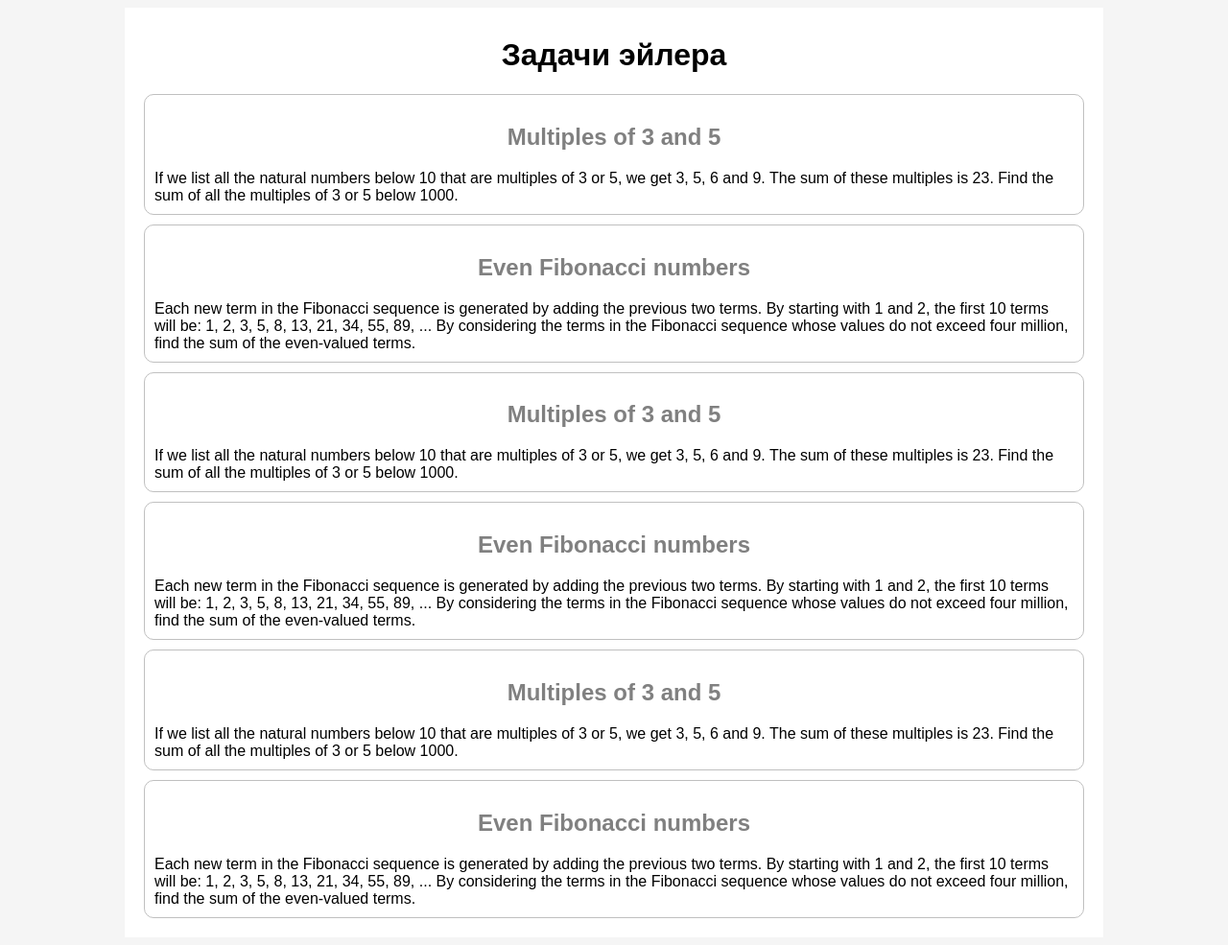
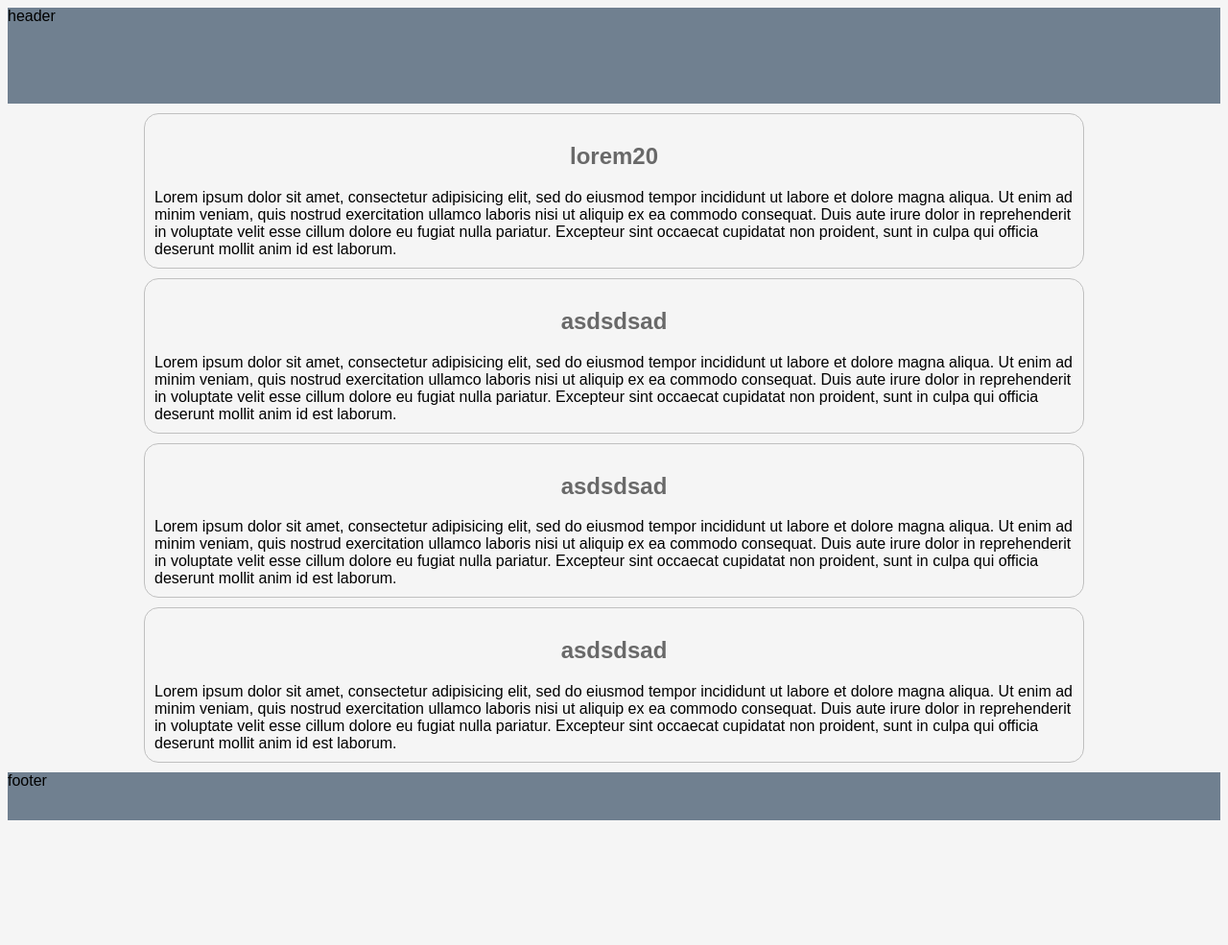
Before and after one commit to anaxronik/euler-tasks, a plain HTML site: page index.html in a window 1280 px wide. Shown: the whole page at 96% size. After the commit the page ends 863 px from the top, so only its background shows below. Drawn offline with Linux system fonts and the light colour scheme.

Commit message:
Новая версия

```diff
--- a/css/master.css
+++ b/css/master.css
@@ -1,33 +1,46 @@
 html {
        /* font-family: Geneva, Arial, Helvetica, sans-serif; */
        background-color: whitesmoke; /* Цвет фона веб-страницы */
+       font-family: Arial;
+}
+
+
+header{
+  /* position: fixed;
+    top: 0;
+    left: 0;
+    width: 100%;*/
+    height: 100px;
+    background-color: SlateGray;
+
 
 }
 
 
-body{
-    background-color: white; /* Цвет фона веб-страницы */
+main{
   width: 1000px;
-    /* border: 1px solid silver; */
   margin-left: auto;
   margin-right: auto;
-    padding: 10px;
-    font-family: arial,sans-serif;
-   }
 
-.content{
-  /* background-color: red; */
-  margin: 10px;
-  padding: 10px;
-  border: 1px solid silver;
-  border-radius: 10px;
-}
-h1{
-  text-align: center;
+
 }
 
 
+footer{
+  /* position: fixed; */
+    width: 100%;
+    height: 50px;
+  background-color: SlateGray;
+}
+
+.task{
+    margin: 10px;
+    padding: 10px;
+    border: 1px solid Silver;
+    border-radius: 15px;
+}
+
 h2{
+  color: DimGrey;
   text-align: center;
-  color: Gray;
 }
--- a/index.html
+++ b/index.html
@@ -7,44 +7,35 @@
 
   </head>
   <body>
+    <header>
+      header
+    </header>
+    <main>
 
-    <div class="<header>">
-      <h1>Задачи эйлера</h1>
-    </header>
-    <div class="content">
-      <h2>Multiples of 3 and 5</h2>
-        If we list all the natural numbers below 10 that are multiples of 3 or 5, we get 3, 5, 6 and 9. The sum of these multiples is 23.
-        Find the sum of all the multiples of 3 or 5 below 1000.
-    </div>
-    <div class="content">
-      <h2>Even Fibonacci numbers</h2>
-      Each new term in the Fibonacci sequence is generated by adding the previous two terms. By starting with 1 and 2, the first 10 terms will be:
-      1, 2, 3, 5, 8, 13, 21, 34, 55, 89, ...
-      By considering the terms in the Fibonacci sequence whose values do not exceed four million, find the sum of the even-valued terms.
-    </div>
-    <div class="content">
-      <h2>Multiples of 3 and 5</h2>
-        If we list all the natural numbers below 10 that are multiples of 3 or 5, we get 3, 5, 6 and 9. The sum of these multiples is 23.
-        Find the sum of all the multiples of 3 or 5 below 1000.
-    </div>
-    <div class="content">
-      <h2>Even Fibonacci numbers</h2>
-      Each new term in the Fibonacci sequence is generated by adding the previous two terms. By starting with 1 and 2, the first 10 terms will be:
-      1, 2, 3, 5, 8, 13, 21, 34, 55, 89, ...
-      By considering the terms in the Fibonacci sequence whose values do not exceed four million, find the sum of the even-valued terms.
-    </div>
-    <div class="content">
-      <h2>Multiples of 3 and 5</h2>
-        If we list all the natural numbers below 10 that are multiples of 3 or 5, we get 3, 5, 6 and 9. The sum of these multiples is 23.
-        Find the sum of all the multiples of 3 or 5 below 1000.
-    </div>
-    <div class="content">
-      <h2>Even Fibonacci numbers</h2>
-      Each new term in the Fibonacci sequence is generated by adding the previous two terms. By starting with 1 and 2, the first 10 terms will be:
-      1, 2, 3, 5, 8, 13, 21, 34, 55, 89, ...
-      By considering the terms in the Fibonacci sequence whose values do not exceed four million, find the sum of the even-valued terms.
-    </div>
+      <div class="task">
+        <h2>lorem20</h2>
+        Lorem ipsum dolor sit amet, consectetur adipisicing elit, sed do eiusmod tempor incididunt ut labore et dolore magna aliqua. Ut enim ad minim veniam, quis nostrud exercitation ullamco laboris nisi ut aliquip ex ea commodo consequat. Duis aute irure dolor in reprehenderit in voluptate velit esse cillum dolore eu fugiat nulla pariatur. Excepteur sint occaecat cupidatat non proident, sunt in culpa qui officia deserunt mollit anim id est laborum.
+      </div>
 
-    </div>
+      <div class="task">
+        <h2> asdsdsad</h2>
+        Lorem ipsum dolor sit amet, consectetur adipisicing elit, sed do eiusmod tempor incididunt ut labore et dolore magna aliqua. Ut enim ad minim veniam, quis nostrud exercitation ullamco laboris nisi ut aliquip ex ea commodo consequat. Duis aute irure dolor in reprehenderit in voluptate velit esse cillum dolore eu fugiat nulla pariatur. Excepteur sint occaecat cupidatat non proident, sunt in culpa qui officia deserunt mollit anim id est laborum.
+      </div>
+
+      <div class="task">
+        <h2> asdsdsad</h2>
+        Lorem ipsum dolor sit amet, consectetur adipisicing elit, sed do eiusmod tempor incididunt ut labore et dolore magna aliqua. Ut enim ad minim veniam, quis nostrud exercitation ullamco laboris nisi ut aliquip ex ea commodo consequat. Duis aute irure dolor in reprehenderit in voluptate velit esse cillum dolore eu fugiat nulla pariatur. Excepteur sint occaecat cupidatat non proident, sunt in culpa qui officia deserunt mollit anim id est laborum.
+      </div>
+
+      <div class="task">
+        <h2> asdsdsad</h2>
+        Lorem ipsum dolor sit amet, consectetur adipisicing elit, sed do eiusmod tempor incididunt ut labore et dolore magna aliqua. Ut enim ad minim veniam, quis nostrud exercitation ullamco laboris nisi ut aliquip ex ea commodo consequat. Duis aute irure dolor in reprehenderit in voluptate velit esse cillum dolore eu fugiat nulla pariatur. Excepteur sint occaecat cupidatat non proident, sunt in culpa qui officia deserunt mollit anim id est laborum.
+      </div>
+
+
+    </main>
+    <footer>
+      footer
+    </footer>
   </body>
 </html>
```
Lines whose indentation alone changed are shown as unchanged.
